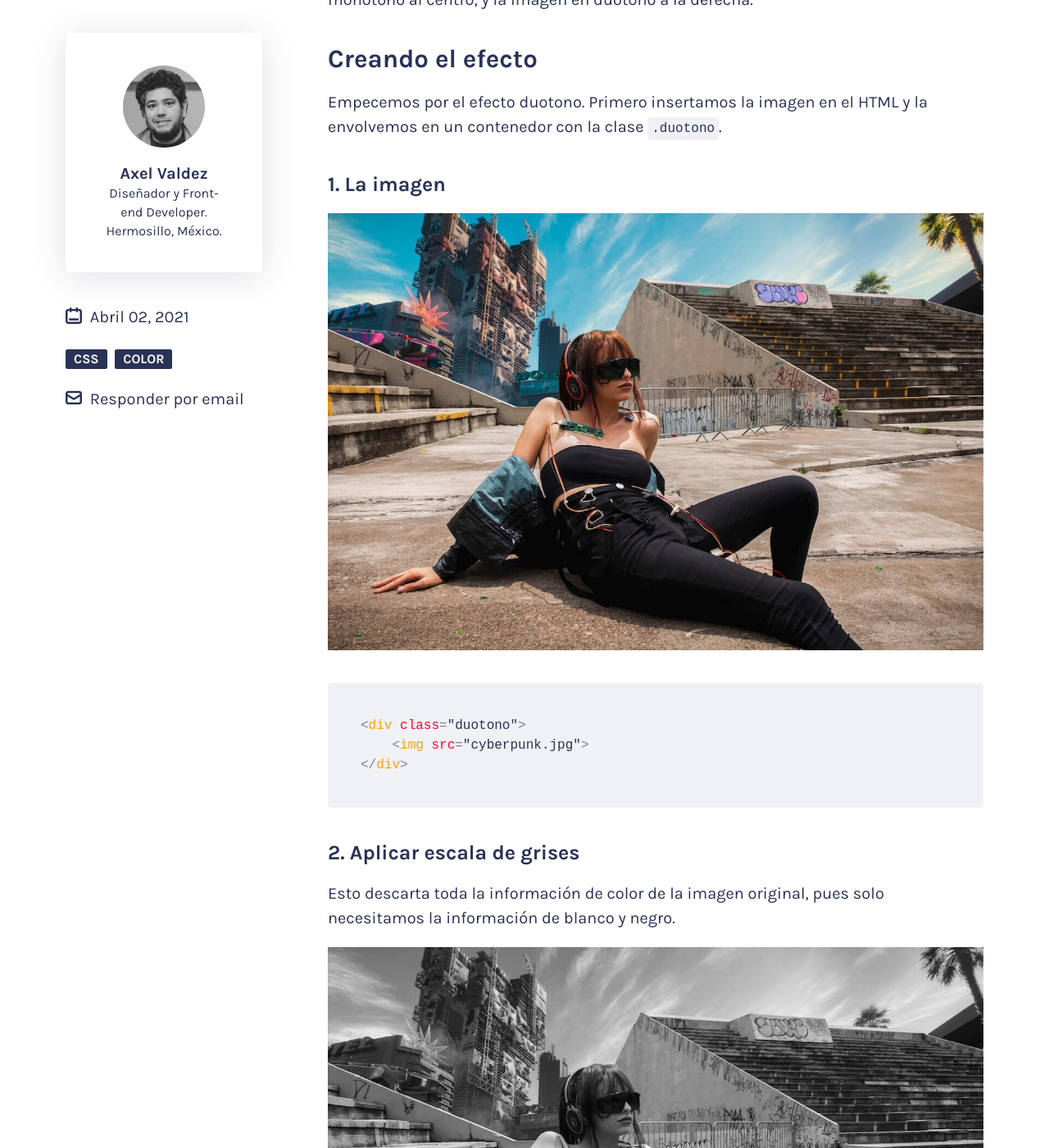
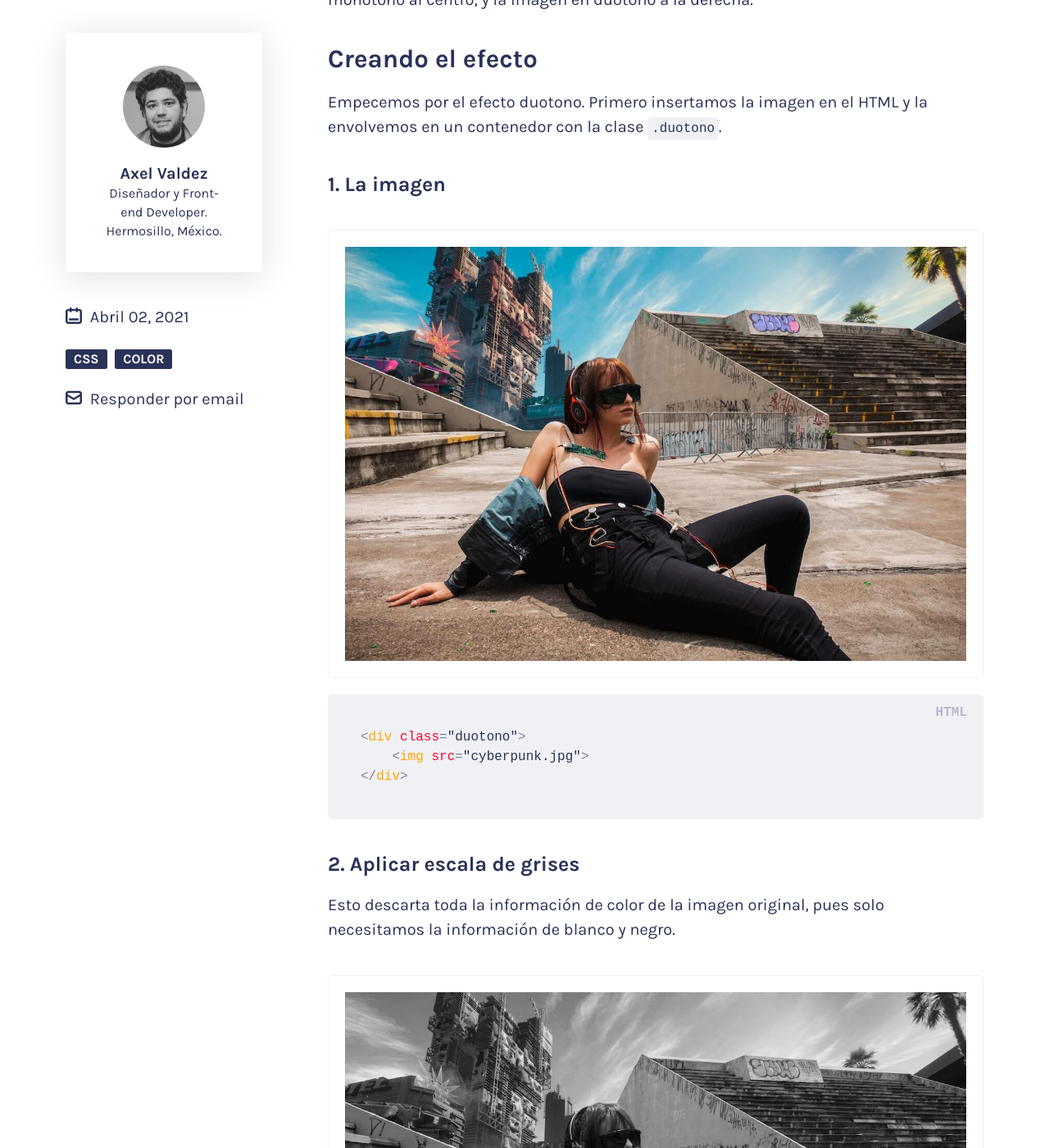
Before and after one commit to axelvaldez/htmlycss, a Jekyll site: the page built from ejemplos/_posts/2021-04-02-imagenes-duotono.md, in a window 1280 px wide and 1400 px high, scrolled down 1073 px. Shown: the whole window at 82% size. Built offline with Jekyll 4.4.1, drawn with Linux system fonts in a browser that asks for light colours.

Commit message:
update code blocks and dark color pallete

```diff
--- a/_includes/form-respond.html
+++ b/_includes/form-respond.html
@@ -1,6 +1,7 @@
 <div class="overlay">
     <div class="form-container">
-        <h3>Responder a {{ page.title }}</h3>
+        <p class="mb-0">Responder a</p>
+        <h3>{{ page.title }}</h3>
         <form action="/thanks/" name="respond" netlify>
         <p>
             <label for="nombre">Nombre</label>
--- a/_plugins/code-blocks.rb
+++ b/_plugins/code-blocks.rb
@@ -26,7 +26,7 @@
         html = html.gsub("<", "&lt;")
         html = html.gsub("/assets/img/posts/", "")
         outputhtml = "<div class=\"codeblock-code html\">"
-        outputhtml += "<pre><code class=\"language-html\">"
+        outputhtml += "<pre><code class=\"language-HTML\">"
         outputhtml += html
         outputhtml += "</code></pre>"
         outputhtml += "</div>"
@@ -35,7 +35,7 @@
       outputcss = ''
       if css != ''
         outputcss = "<div class=\"codeblock-code css\">"
-        outputcss += "<pre><code class=\"language-css\">"
+        outputcss += "<pre><code class=\"language-CSS\">"
         outputcss += css
         outputcss += "</code></pre>"
         outputcss += "</div>"
--- a/_sass/_components.scss
+++ b/_sass/_components.scss
@@ -37,6 +37,54 @@
     padding: .25rem;
     background: var(--bg2);
     border-radius: $radius;
+  }
+
+  .codeblock{
+    &-preview{
+      padding: 1rem;
+      border: 1px solid var(--bg2);
+      margin: 2rem 0 1rem;
+      border-radius: $radius;
+    }
+
+    &-code{
+      position: relative;
+
+      pre{
+        margin: 0 0 1rem;
+      }
+
+      & + :not(.codeblock-code){
+        margin-top: 2rem;
+      }
+
+    }
+  }
+
+  .hljs{
+    position: relative;
+    &::before{
+      font-weight: bold;
+      color: var(--bg3);
+      position: absolute;
+      top: .5rem;
+      right: 1rem;
+      z-index: 1;
+      opacity: .5;
+    }
+
+    &.language-HTML::before{
+      content: "HTML";
+    }
+
+    &.language-CSS::before{
+      content: "CSS";
+    }
+
+    &.language-SCSS::before{
+      content: "SCSS";
+    }
+
   }
 
   // --TAGS
@@ -195,7 +243,7 @@
     right: 0;
     bottom: 0;
     left: 0;
-    background: rgba(#2A3258, .5);
+    background: var(--shd);
     display: none;
     align-items: center;
     justify-content: center;
@@ -216,6 +264,11 @@
     max-width: calc(100vw - 4rem);
     box-shadow: $shadow-soft;
 
+    @media (prefers-color-scheme: dark){
+      background: var(--txt);
+      color: var(--bg4);
+    }
+
     label{
       display: block;
     }
@@ -228,6 +281,20 @@
       background: var(--bg1);
       font-size: 1rem;
       color: var(--txt);
+
+      @media (prefers-color-scheme: dark){
+        color: var(--bg4);
+        background: var(--txt);
+        border: 1px solid var(--bg1);
+      }
+
+      &::placeholder{
+        color: var(--bg3);
+
+        @media (prefers-color-scheme: dark){
+          color: var(--bg3);
+        }
+      }
     }
 
     .button{
@@ -239,8 +306,24 @@
       border-radius: .25rem;
       font-size: 1rem;
 
+      @media (prefers-color-scheme: dark){
+        color: var(--txt);
+        background: var(--bg1);
+      }
+
       &:hover{
         background: var(--acc);
       }
     }
+
+    a{
+      @media (prefers-color-scheme: dark){
+        color: var(--bg1);
+      }
+      &:hover{
+        @media (prefers-color-scheme: dark){
+          color: var(--acc);
+        }
+      }
+    }
   }
--- a/_sass/_vars.scss
+++ b/_sass/_vars.scss
@@ -19,12 +19,12 @@
 
   @media (prefers-color-scheme: dark) {
       --acc: #f03;
-      --txt: #F0F1F4;
-      --bg1: #373B4B;
-      --bg2: #7B819D;
-      --bg3: #F0F1F4;
-      --bg4: #1B1E2B;
-      --shd: rgba(0, 0, 0, .45);
+      --txt: #D8D9E0;
+      --bg1: #303651;
+      --bg2: #52597A;
+      --bg3: #8D91A6;
+      --bg4: #222841;
+      --shd: rgba(6, 9, 23, .45);
   }
 
 }
```
